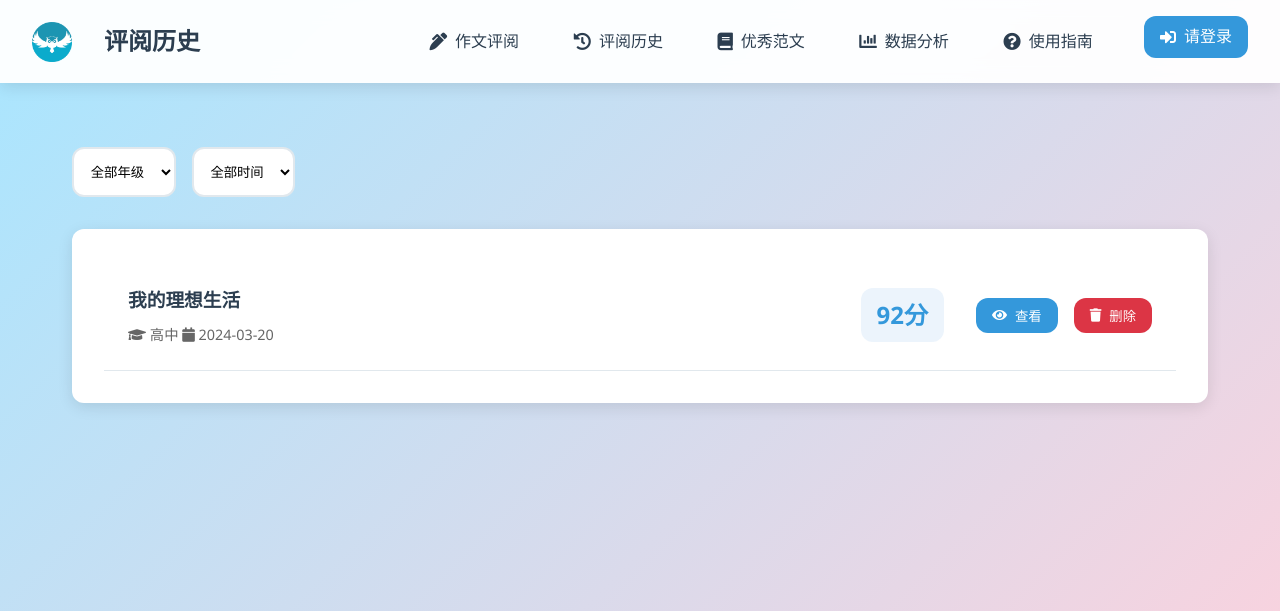
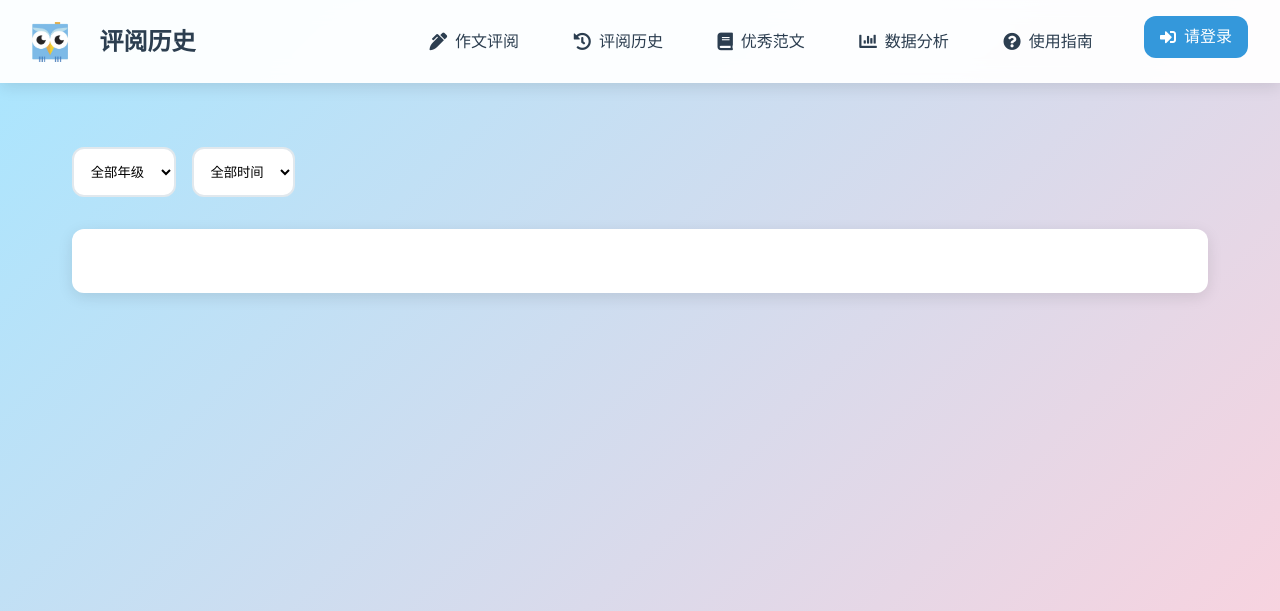
Before and after one commit to Tomhao10225101490/ai_lecture_pic, a Flask app: template templates/history.html in a window 1280 px wide. Shown: the top 611 px of the page. Run offline with Flask 3, Linux system fonts and the light colour scheme; the template is opened without the code that fills it, so the values that code supplies are empty; parts of the project's set-up code (start-up, migrations or seed data) failed here and were passed over.

Commit message:
Add files via upload

```diff
--- a/templates/history.html
+++ b/templates/history.html
@@ -128,24 +128,8 @@
     </div>
 
     <div class="history-list">
-        <div class="history-item">
-            <div class="history-info">
-                <h3>我的理想生活</h3>
-                <div class="history-meta">
-                    <span><i class="fas fa-graduation-cap"></i> 高中</span>
-                    <span><i class="fas fa-calendar"></i> 2024-03-20</span>
-                </div>
-            </div>
-            <div class="history-score">92分</div>
-            <div class="history-actions">
-                <button class="action-btn view-btn">
-                    <i class="fas fa-eye"></i>查看
-                </button>
-                <button class="action-btn delete-btn">
-                    <i class="fas fa-trash"></i>删除
-                </button>
-            </div>
-        </div>
+
+
     </div>
 </div>
 {% endblock %}
```
Also changed, not shown: static/images/logo.png.
